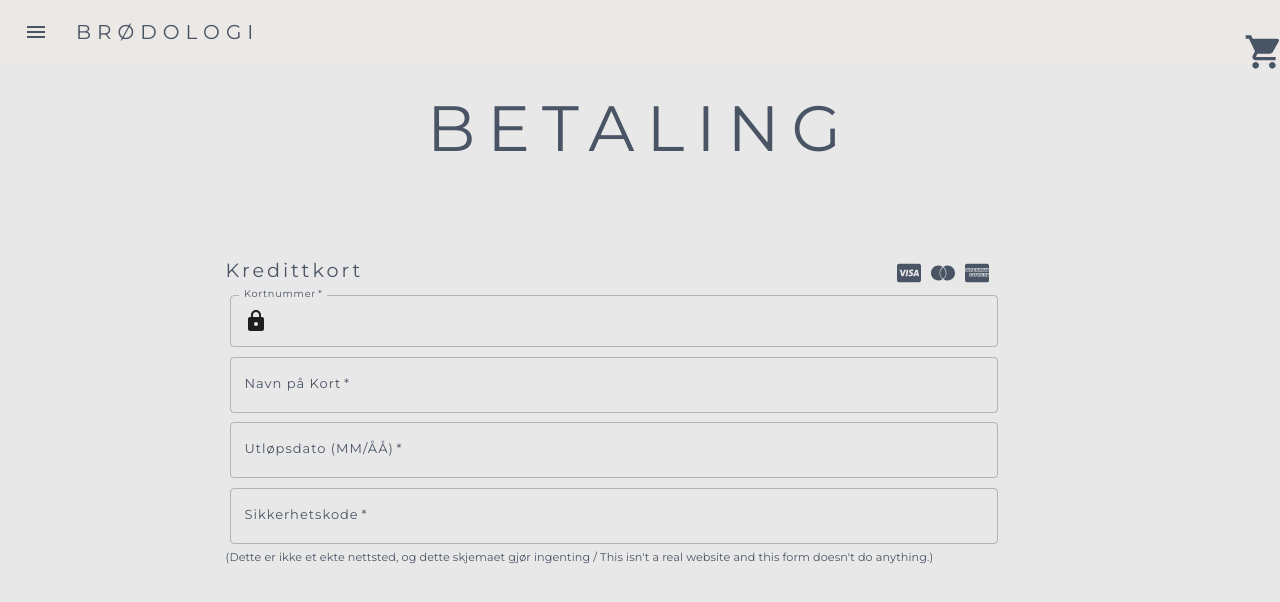
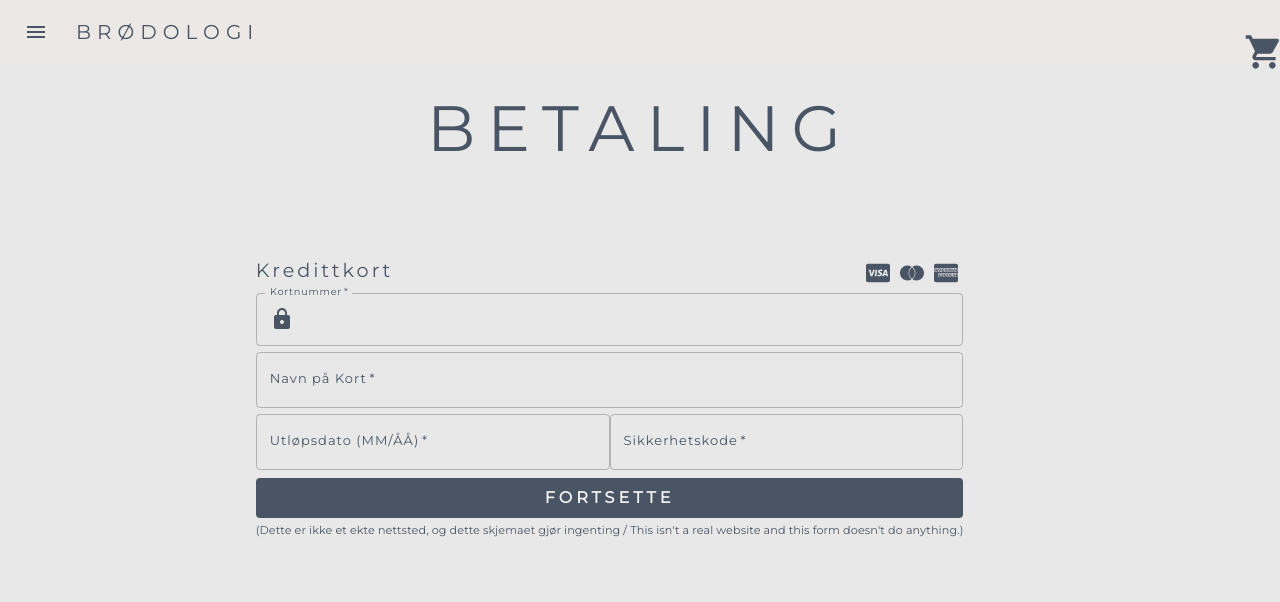
Before and after one commit to brendino500/brodologi, a React (Create React App) app in the folder frontend/: page /betaling in a window 1280 px wide. Shown: the top 602 px of the page. Built offline with nearby package versions, Linux system fonts and the light colour scheme.

Commit message:
payment form complete

```diff
--- a/frontend/src/components/checkout/CardField.js
+++ b/frontend/src/components/checkout/CardField.js
@@ -1,5 +1,11 @@
 import React from 'react'
-import { TextField, InputAdornment, ThemeProvider } from '@material-ui/core'
+import { Link } from 'react-router-dom'
+import {
+  TextField,
+  InputAdornment,
+  ThemeProvider,
+  Button,
+} from '@material-ui/core'
 import LockIcon from '@material-ui/icons/Lock'
 
 import CardFormInput from './CardFormInput'
@@ -34,7 +40,7 @@ const CardField = () => {
             InputProps={{
               startAdornment: (
                 <InputAdornment position="start">
-                  <LockIcon />
+                  <LockIcon className={classes.lockIcon} />
                 </InputAdornment>
               ),
               classes: {
@@ -49,8 +55,19 @@ const CardField = () => {
             }}
           />
           <CardFormInput label="Navn på Kort" inputProps={inputProps1} />
-          <CardFormInput label="Utløpsdato (MM/ÅÅ)" inputProps={inputProps1} />
-          <CardFormInput label="Sikkerhetskode" inputProps={inputProps1} />
+          <div className={classes.fieldDouble}>
+            <CardFormInput
+              label="Utløpsdato (MM/ÅÅ)"
+              inputProps={inputProps1}
+            />
+            <CardFormInput label="Sikkerhetskode" inputProps={inputProps1} />
+          </div>
+
+          <Link to="/heyimbrenda" className={classes.link}>
+            <Button className={classes.submitButton} fullWidth>
+              Fortsette
+            </Button>
+          </Link>
         </form>
         <Footer />
       </div>
--- a/frontend/src/components/checkout/styles/paymentStyles.js
+++ b/frontend/src/components/checkout/styles/paymentStyles.js
@@ -25,6 +25,11 @@ const useStyles = makeStyles((theme) => ({
     fontFamily: 'Montserrat',
     fontSize: '0.7em',
     color: '#495464',
+    marginTop: '0.3em',
+  },
+  fieldDouble: {
+    display: 'flex',
+    flexDirection: 'row',
   },
   creditCardTextLayout: {
     display: 'flex',
@@ -55,7 +60,22 @@ const useStyles = makeStyles((theme) => ({
     fontSize: 13,
   },
   textField: {
-    margin: '0.3em',
+    margin: '0.2em 0',
+  },
+  submitButton: {
+    backgroundColor: '#495464',
+    fontFamily: 'Montserrat',
+    fontWeight: 'bold',
+    fontSize: '1em',
+    letterSpacing: 4,
+    color: '#f4f4f2',
+    marginTop: '0.3em',
+  },
+  link: {
+    textDecoration: 'none',
+  },
+  lockIcon: {
+    color: '#495464',
   },
 }))
 
```
Also changed, not shown: 1 other file (tests, documents, lock files or other folders).
